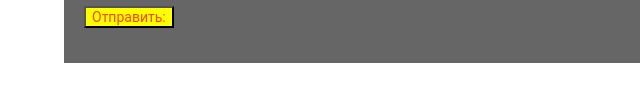
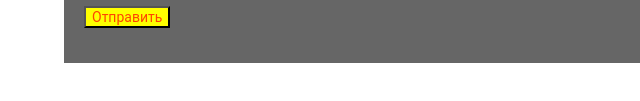
Before and after one commit to kulemichev/frontend.hw.3.kulemichev.23.04.2022, a plain HTML site: page assets/pages/contacts.html in a window 1280 px wide. Shown: the part 1520-1621 px from the top of the page, 0-640 px from the left. Drawn offline with Linux system fonts and the light colour scheme; files that its build step writes are made by us from their sources.

Commit message:
Looks good, ready to send to the teacher for checking

```diff
--- a/assets/pages/contacts.html
+++ b/assets/pages/contacts.html
@@ -80,7 +80,7 @@
             <textarea name="txt" id="txt" cols="30" rows="10" placeholder="Задайте нам свой вопрос..."></textarea>
           </div>
           <div>
-            <button type="submit">Отправить:</button>
+            <button type="submit">Отправить</button>
           </div>
         </div>
       </form>
```
